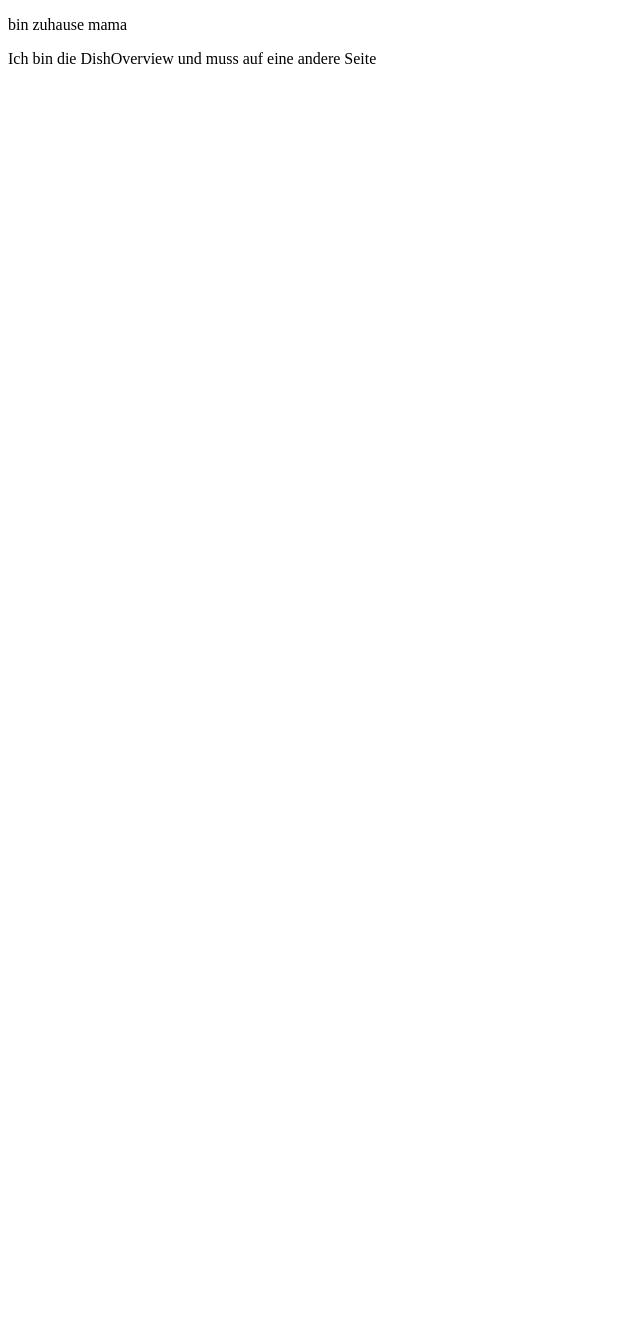
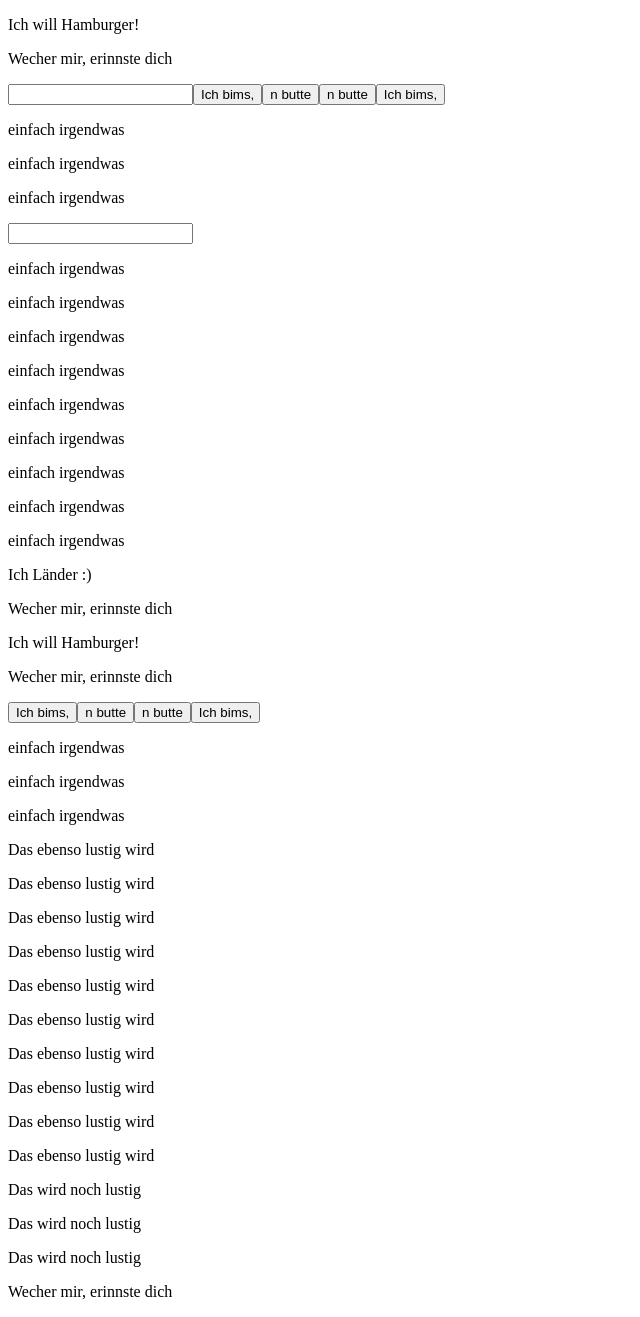
Before and after one commit to NiklasBoost/UberEatsCopy, a React (Vite) app: page / in a window 1280 px wide. Shown: the whole page, without its empty margins (0-640 px from the left). Before the commit the page ends 800 px from the top, so only its background shows below. Built offline with nearby package versions, Linux system fonts and the light colour scheme.

Commit message:
connected all components

```diff
--- a/src/components/common/Buttons.tsx
+++ b/src/components/common/Buttons.tsx
@@ -1,7 +1,7 @@
-function SignInButton() {
-
+export function SignInButton() {
+  return <button>Ich bims, </button>
 }
 
-function RegisterButton() {
-
+export function RegisterButton() {
+  return <button>n butte</button>
 }
--- a/src/components/common/Inputs.tsx
+++ b/src/components/common/Inputs.tsx
@@ -1,3 +1,3 @@
-function InputDeliveryAddress () {
-
+export function InputDeliveryAddress () {
+  return <input/>
 }
--- a/src/components/common/Pics.tsx
+++ b/src/components/common/Pics.tsx
@@ -1,7 +1,7 @@
-function Logo() {
-
+export function Logo() {
+  return <p>Wecher mir, erinnste dich</p>
 }
 
-function HamburgerMenu() {
-
+export function HamburgerMenu() {
+  return <p>Ich will Hamburger!</p>
 }
--- a/src/components/common/layout/cLayout.tsx
+++ b/src/components/common/layout/cLayout.tsx
@@ -1,7 +1,25 @@
-function Footer() {
+import { SignInButton, RegisterButton } from "../Buttons";
+import { BusinessAccount, AddRestaurant, CourierRegistration } from "../../home/elements/links";
+import { Logo } from "../Pics";
 
+
+export function Footer() {
+  return (
+    <>
+      <Logo />
+
+    </>
+  )
 }
 
-function Sidebar() {
-
+export function Sidebar() {
+  return (
+    <>
+      <RegisterButton />
+      <SignInButton />
+      <BusinessAccount />
+      <AddRestaurant />
+      <CourierRegistration />
+    </>
+  )
 }
--- a/src/components/dish/DishOverview.tsx
+++ b/src/components/dish/DishOverview.tsx
@@ -1,5 +1,17 @@
+import { DishHeader, Categories, Slideshow } from "./layout/dLayout";
+import { Footer, Sidebar } from "../common/layout/cLayout";
+
+
 function Dish() {
-  return <p>Ich bin die DishOverview und muss auf eine andere Seite</p>
+  return (
+    <>
+      <DishHeader />
+      <Sidebar />
+      <Categories />
+      <Slideshow />
+      <Footer />
+    </>
+  )
 }
 
 
--- a/src/components/dish/elements/dElements.tsx
+++ b/src/components/dish/elements/dElements.tsx
@@ -1,7 +1,7 @@
-function Category() {
-
+export function Category() {
+  return <p>Das ebenso lustig wird</p>
 }
 
-function SlideshowElement() {
-
+export function SlideshowElement() {
+  return <p>Das wird noch lustig</p>
 }
--- a/src/components/dish/layout/dLayout.tsx
+++ b/src/components/dish/layout/dLayout.tsx
@@ -1,11 +1,41 @@
-function Header() {
+import { HamburgerMenu, Logo } from "../../common/Pics";
+import { SignInButton, RegisterButton } from "../../common/Buttons";
+import { SlideshowElement, Category } from "../elements/dElements";
 
+export function DishHeader() {
+  return (
+    <>
+      <HamburgerMenu />
+      <Logo />
+      <SignInButton />
+      <RegisterButton />
+    </>
+  )
 }
 
-function Categories() {
-
+export function Categories() {
+  return (
+    <>
+      <Category />
+      <Category />
+      <Category />
+      <Category />
+      <Category />
+      <Category />
+      <Category />
+      <Category />
+      <Category />
+      <Category />
+    </>
+  )
 }
 
-function Slideshow() {
-
+export function Slideshow() {
+  return (
+    <>
+      <SlideshowElement />
+      <SlideshowElement />
+      <SlideshowElement />
+    </>
+  )
 }
--- a/src/components/home/HomeSite.tsx
+++ b/src/components/home/HomeSite.tsx
@@ -1,5 +1,18 @@
+import { HomeHeader, Delivery, PictureOptions, Countries } from "./layout/hLayout";
+import { Footer, Sidebar } from "../common/layout/cLayout";
+
+
 function Home() {
-  return <p>bin zuhause mama</p>
+  return (
+    <>
+      <HomeHeader />
+      <Sidebar />
+      <Delivery />
+      <PictureOptions />
+      <Countries />
+      <Footer />
+    </>
+  )
 }
 
 export default Home;
--- a/src/components/home/elements/group.tsx
+++ b/src/components/home/elements/group.tsx
@@ -1,3 +1,11 @@
-function PictureElementGroup () {
+import { BusinessAccount, AddRestaurant, CourierRegistration } from "./links"
 
+export function PictureElementGroup () {
+  return (
+    <>
+      <BusinessAccount />
+      <AddRestaurant />
+      <CourierRegistration />
+    </>
+  )
 }
--- a/src/components/home/elements/links.tsx
+++ b/src/components/home/elements/links.tsx
@@ -1,11 +1,11 @@
-function BusinessAccount () {
-
+export function BusinessAccount () {
+  return <p>einfach irgendwas</p>
 }
 
-function AddRestaurant () {
-
+export function AddRestaurant () {
+  return <p>einfach irgendwas</p>
 }
 
-function CourierRegistration() {
-
+export function CourierRegistration() {
+  return <p>einfach irgendwas</p>
 }
--- a/src/components/home/layout/hLayout.tsx
+++ b/src/components/home/layout/hLayout.tsx
@@ -1,15 +1,34 @@
-function Header() {
+import { HamburgerMenu, Logo } from "../../common/Pics";
+import { SignInButton, RegisterButton } from "../../common/Buttons";
+import { InputDeliveryAddress } from "../../common/Inputs";
+import { PictureElementGroup } from "../elements/group";
 
+export function HomeHeader() {
+  return (
+    <>
+      <HamburgerMenu />
+      <Logo />
+      <InputDeliveryAddress />
+      <SignInButton />
+      <RegisterButton />
+    </>
+  );
 }
 
-function Delivery() {
-
+export function Delivery() {
+  return <InputDeliveryAddress />
 }
 
-function PictureOptions() {
-
+export function PictureOptions() {
+  return (
+    <>
+      <PictureElementGroup />
+      <PictureElementGroup />
+      <PictureElementGroup />
+    </>
+  )
 }
 
-function Countries(){
-
+export function Countries(){
+  return <p>Ich Länder :)</p>
 }
```
